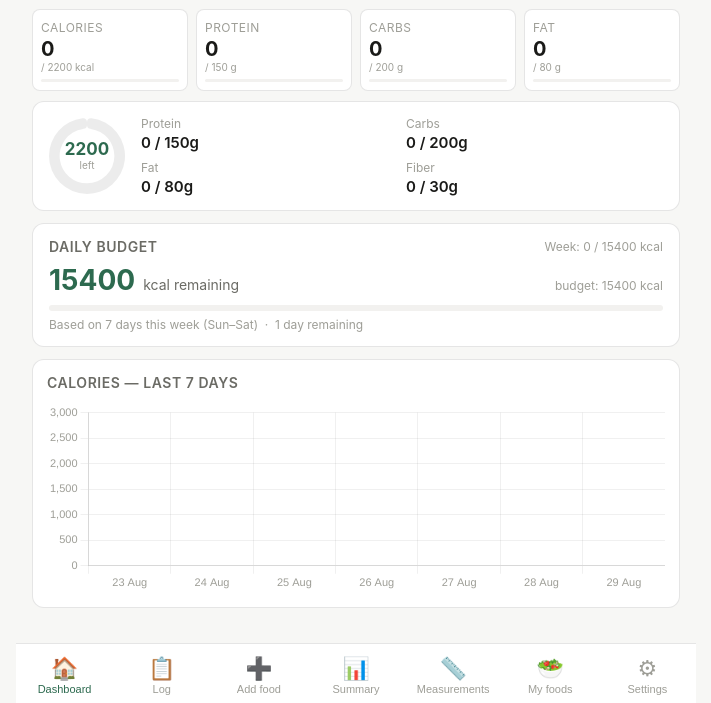
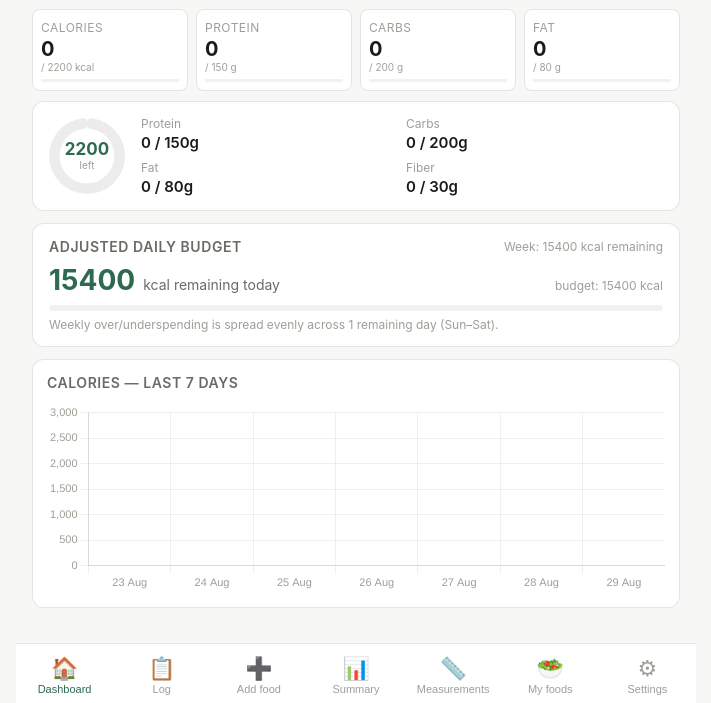
Before and after one commit to jozefjanotta-source/Nutrilog, a plain HTML site: page index.html in a window 1280 px wide. Shown: the part 97-800 px from the top of the page, without its empty margins (284-995 px from the left). Drawn offline with nearby package versions, Linux system fonts and the light colour scheme.

Commit message:
Fix weekly calorie budget calculation

```diff
--- a/index.html
+++ b/index.html
@@ -3076,16 +3076,17 @@ function getWeeklyBudget(){
   const dayOfWeek=today.getDay(); // 0=Sun
   const daysSinceSunday=dayOfWeek; // 0 if Sunday, 1 if Monday, etc
 
-  // Collect all days from Sunday to today (inclusive)
-  const weekDays=[];
-  for(let i=0;i<=daysSinceSunday;i++){
+  // Collect the full Sunday-Saturday week so target changes are respected.
+  const allWeekDays=[];
+  for(let i=0;i<7;i++){
     const d=new Date(today);
     d.setDate(today.getDate()-daysSinceSunday+i);
-    weekDays.push(d.toISOString().slice(0,10));
-  }
-
-  const activeTarget=getTargetsForDate(state.currentDate).cal||0;
-  const weeklyTarget=activeTarget*7;
+    allWeekDays.push(d.toISOString().slice(0,10));
+  }
+
+  const weekDays=allWeekDays.slice(0,daysSinceSunday+1);
+  const fallbackTarget=getTargetsForDate(state.currentDate).cal||state.targets.cal||0;
+  const weeklyTarget=allWeekDays.reduce((sum,d)=>sum+(getTargetsForDate(d).cal||fallbackTarget),0);
   const daysInWeek=7;
   const daysLeft=daysInWeek-daysSinceSunday; // including today
 
@@ -3095,14 +3096,15 @@ function getWeeklyBudget(){
   const totalEaten=eatenBefore+eatenToday;
 
   // Remaining budget for today and future days
-  const remainingWeekly=weeklyTarget-eatenBefore;
-  const todayBudget=Math.round(remainingWeekly/daysLeft);
+  const budgetForRemainingDays=weeklyTarget-eatenBefore;
+  const todayBudget=Math.round(budgetForRemainingDays/daysLeft);
   const remainingToday=todayBudget-eatenToday;
+  const remainingWeekly=weeklyTarget-totalEaten;
 
   return{
     weeklyTarget,totalEaten,eatenBefore,eatenToday,
-    todayBudget,remainingToday,daysLeft,
-    weekDays,daysSinceSunday
+    todayBudget,remainingToday,remainingWeekly,daysLeft,
+    weekDays,allWeekDays,daysSinceSunday
   };
 }
 
@@ -3111,21 +3113,22 @@ function renderWeeklyBudget(){
   if(!el)return;
   const b=getWeeklyBudget();
   const over=b.remainingToday<0;
+  const weekOver=b.remainingWeekly<0;
   const pct=b.todayBudget?Math.min(100,b.eatenToday/b.todayBudget*100):0;
   el.innerHTML=
     '<div style="display:flex;justify-content:space-between;align-items:center;margin-bottom:8px">'+
-      '<div style="font-size:var(--fs-sm);font-weight:600;color:var(--text2);text-transform:uppercase;letter-spacing:.04em">Daily budget</div>'+
-      '<div style="font-size:var(--fs-xs);color:var(--text3)">Week: '+Math.round(b.totalEaten)+' / '+b.weeklyTarget+' kcal</div>'+
+      '<div style="font-size:var(--fs-sm);font-weight:600;color:var(--text2);text-transform:uppercase;letter-spacing:.04em">Adjusted daily budget</div>'+
+      '<div style="font-size:var(--fs-xs);color:'+(weekOver?'var(--danger)':'var(--text3)')+'">Week: '+Math.round(Math.abs(b.remainingWeekly))+' kcal '+(weekOver?'over':'remaining')+'</div>'+
     '</div>'+
     '<div style="display:flex;align-items:baseline;gap:8px;margin-bottom:8px">'+
       '<div style="font-size:28px;font-weight:700;color:'+(over?'var(--danger)':'var(--accent)')+'">'+Math.round(Math.abs(b.remainingToday))+'</div>'+
-      '<div style="font-size:var(--fs-sm);color:var(--text2)">'+(over?'kcal over budget':'kcal remaining')+'</div>'+
+      '<div style="font-size:var(--fs-sm);color:var(--text2)">'+(over?'kcal over budget today':'kcal remaining today')+'</div>'+
       '<div style="font-size:var(--fs-xs);color:var(--text3);margin-left:auto">budget: '+Math.round(b.todayBudget)+' kcal</div>'+
     '</div>'+
     '<div style="height:6px;border-radius:3px;background:var(--surface2);overflow:hidden">'+
       '<div style="height:100%;border-radius:3px;width:'+pct+'%;background:'+(over?'var(--danger)':'var(--accent)')+'"></div>'+
     '</div>'+
-    '<div style="font-size:var(--fs-xs);color:var(--text3);margin-top:6px">Based on '+b.weekDays.length+' day'+(b.weekDays.length!==1?'s':'')+' this week (Sun–Sat) &nbsp;·&nbsp; '+b.daysLeft+' day'+(b.daysLeft!==1?'s':'')+' remaining</div>';
+    '<div style="font-size:var(--fs-xs);color:var(--text3);margin-top:6px">Weekly over/underspending is spread evenly across '+b.daysLeft+' remaining day'+(b.daysLeft!==1?'s':'')+' (Sun–Sat).</div>';
 }
 
 // ---- TOGGLE FOOD LIST ----
```
